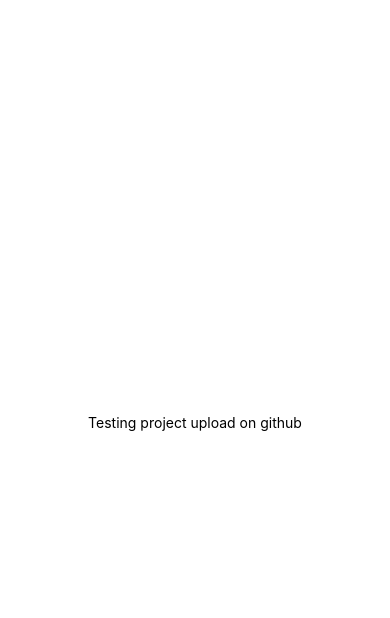
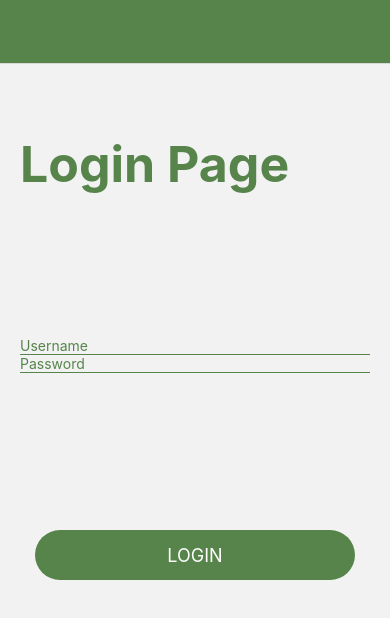
Before and after one commit to vault0904/FYP-23-S2-14-MOBILE, a React Native app: screen / in a window 390 px wide. Shown: the top 618 px of the page. Built offline with nearby package versions, Linux system fonts and the light colour scheme.

Commit message:
Updated codes

```diff
--- a/App.js
+++ b/App.js
@@ -1,20 +1,36 @@
-import { StatusBar } from 'expo-status-bar';
-import { StyleSheet, Text, View } from 'react-native';
+import * as React from 'react';
+import { NavigationContainer } from '@react-navigation/native';
+import { createStackNavigator } from '@react-navigation/stack';
+import LoginScreen from './components/Login';
+import BottomTabScreen from './components/BottomTab';
+
+
+const Stack = createStackNavigator();
+
+export const AppNavigator = () => (
+  <Stack.Navigator>
+      <Stack.Screen
+        name = "Login"
+        component={LoginScreen}
+        options={{
+          title: "",
+          headerStyle: {
+            backgroundColor: "#56844B"
+          }
+        }}
+      />
+      <Stack.Screen
+        name = "BottomTab"
+        component={BottomTabScreen}
+        options={{ headerShown: false }}
+      />
+  </Stack.Navigator>
+);
 
 export default function App() {
   return (
-    <View style={styles.container}>
-      <Text>Testing project upload on github</Text>
-      <StatusBar style="auto" />
-    </View>
+    <NavigationContainer>
+      <AppNavigator />
+    </NavigationContainer>
   );
 }
-
-const styles = StyleSheet.create({
-  container: {
-    flex: 1,
-    backgroundColor: '#fff',
-    alignItems: 'center',
-    justifyContent: 'center',
-  },
-});
--- /dev/null
+++ b/components/BottomTab.js
@@ -0,0 +1,69 @@
+import * as React from 'react';
+import { createBottomTabNavigator } from '@react-navigation/bottom-tabs';
+import HomeScreen from './teacher_module/HomeScreen';
+import PickupScreen from './teacher_module/PickupScreen';
+import ProfileScreen from './teacher_module/ProfileScreen';
+import ChatScreen from './teacher_module/ChatScreen';
+import MaterialCommunityIcons from 'react-native-vector-icons/MaterialCommunityIcons';
+
+const Tab = createBottomTabNavigator();
+
+
+export default function BottomTab() {
+    return (
+      <Tab.Navigator
+        initialRouteName="Home"
+        screenOptions={{
+            headerStyle: {
+                backgroundColor: '#56844B',
+            },
+            headerTintColor: '#FFFFFF',
+            headerTitleStyle: {
+                fontWeight: 'bold',
+            },
+            tabBarActiveTintColor: '#56844B',
+        }}
+      >
+        <Tab.Screen
+            name="Hello, Teacher GREATSTORM"
+            component={HomeScreen}
+            options={{
+                tabBarLabel: 'Home',
+                tabBarIcon: ({ color, size }) => (
+                    <MaterialCommunityIcons name="home" color={color} size={size} />
+                ),
+            }}
+        />
+        <Tab.Screen
+            name="Pickup"
+            component={PickupScreen}
+            options={{
+                tabBarLabel: 'Pickup',
+                tabBarIcon: ({ color, size }) => (
+                    <MaterialCommunityIcons name="account" color={color} size={size} />
+                ),
+            }}
+        />
+        <Tab.Screen
+            name="Chat"
+            component={ChatScreen}
+            options={{
+                tabBarLabel: 'Chat',
+                tabBarIcon: ({ color, size }) => (
+                    <MaterialCommunityIcons name="chat" color={color} size={size} />
+                ),
+            }}
+        />
+        <Tab.Screen
+            name="Profile"
+            component={ProfileScreen}
+            options={{
+                tabBarLabel: 'Profile',
+                tabBarIcon: ({ color, size }) => (
+                    <MaterialCommunityIcons name="cog" color={color} size={size} />
+                ),
+            }}
+        />
+      </Tab.Navigator>
+    );
+  }
--- /dev/null
+++ b/components/Login.js
@@ -0,0 +1,86 @@
+import React, { useState } from 'react';
+import {StyleSheet, View, Text, TextInput, TouchableOpacity} from 'react-native';
+
+
+const Login = ({navigation}) => {
+    const [username, setUsername] = useState('');
+    const [password, setPassword] = useState('');
+
+    return (
+        <View style={StyleSheet.container}>
+            <Text style={styles.title}>Login Page</Text>
+            <View style={styles.inputView}>
+                <TextInput
+                    style={styles.inputText}
+                    placeholder='Username'
+                    placeholderTextColor='#56844B'
+                    onChangeText={(username) => setUsername(username)}
+                />
+                <TextInput
+                    style={styles.inputText}
+                    placeholder='Password'
+                    placeholderTextColor='#56844B'
+                    secureTextEntry={true}
+                    onChangeText={(password) => setPassword(password)}
+                />
+            </View>
+            <TouchableOpacity
+                onPress={() => navigation.navigate('BottomTab')}
+                style={styles.loginBtn}
+            >
+                <Text style={styles.btnText}>LOGIN</Text>
+            </TouchableOpacity>
+        </View>
+    );
+}
+
+export default Login;
+
+
+const styles = StyleSheet.create({
+    container: {
+        flex: 1,
+        backgroundColor: 'white',
+        alignItems: 'center',
+        justifyContent: 'center',
+    },
+    title:{
+        marginTop: 50,
+        fontWeight: 'bold',
+        fontSize: 50,
+        color: '#56844B',
+        marginBottom: 100,
+        width: '80%',
+        padding:20
+    },
+    inputView:{
+        marginVertical: 16,
+        borderRadius:25,
+        height:50,
+        marginBottom:50,
+        justifyContent:"center",
+        padding:20
+    },
+    inputText:{
+        height:50,
+        borderBottomWidth: 1,
+        borderBottomColor: '#56844B',
+    },
+    loginBtn:{
+        backgroundColor: '#56844B',
+        marginVertical: 14,
+        borderRadius:25,
+        height:50,
+        alignItems:'center',
+        marginLeft: 35,
+        marginRight: 35,
+        marginTop:100,
+        marginBottom:50,
+    },
+    btnText:{
+        padding: 15,
+        color: '#ffffff',
+        fontSize: 18,
+        textAlign: 'center'
+    }
+})
--- /dev/null
+++ b/components/teacher_module/ChatScreen.js
@@ -0,0 +1,10 @@
+import React from 'react';
+import { View, Text } from 'react-native';
+
+const ChatScreen = () => (
+    <View style={{ flex: 1, justifyContent: 'center' }}>
+        <Text>Chat Page</Text>
+    </View>
+);
+
+export default ChatScreen;
--- /dev/null
+++ b/components/teacher_module/HomeScreen.js
@@ -0,0 +1,92 @@
+import React from 'react';
+import { View, Text, FlatList, StyleSheet, TouchableOpacity} from 'react-native';
+
+const DATA = [
+    {
+        id: 'bd7acbea-c1b1-46c2-aed5-3ad53abb28ba',
+        title: 'North gate will be under renovation from 3-5 June 2023, all children from North date will be send to East gate',
+    },
+    {
+        id: '3ac68afc-c605-48d3-a4f8-fbd91aa97f63',
+        title: "Early dismissal on 10 Oct 2023, Children's Day. Students will be released at 12:10pm",
+    },
+    {
+        id: '58694a0f-3da1-471f-bd96-145571e29d72',
+        title: 'Time slots for child pick up after remedial classes has been updated',
+    },
+]
+
+const Item = ({title}) => (
+    <View style={styles.item}>
+        <Text style={styles.title}>{title}</Text>
+    </View>
+);
+
+const Home = () => (
+    <View style={styles.container}>
+        <View style={styles.row}>
+          <Text style={styles.header}>Announcements</Text>
+          <TouchableOpacity key='View More'>
+            <Text style={styles.btnText}>View More</Text>
+          </TouchableOpacity>
+        </View>
+        <View style={styles.list}>
+        <FlatList
+          data={DATA}
+          renderItem={({item}) => <Item title={item.title} />}
+          keyExtractor={item => item.id}
+        />
+        </View>
+        <Text style={styles.header}>Gate assignment</Text>
+        <Text style={styles.gate}>WEST GATE</Text>
+    </View>
+);
+
+export default Home;
+
+const styles = StyleSheet.create({
+    container: {
+        flex: 1,
+    },
+    row: {
+        flexDirection: 'row',
+        flexWrap: 'wrap',
+    },
+    list: {
+        maxHeight: 300
+    },
+    item: {
+        backgroundColor: 'lightgrey',
+        padding: 20,
+        marginVertical: 8,
+        marginHorizontal: 16,
+        borderRadius: 25
+    },
+    title: {
+        fontSize: 14,
+        color: 'grey',
+        fontWeight: 'bold'
+    },
+    header: {
+        fontSize: 18,
+        fontWeight: 'bold',
+        color: '#56844B',
+        marginTop: 30,
+        marginBottom: 10,
+        marginLeft: 20
+    },
+    gate: {
+        fontSize: 24,
+        fontWeight: 'bold',
+        color: 'grey',
+        marginBottom: 10,
+        marginLeft: 20
+    },
+    btnText: {
+        fontSize: 12,
+        fontWeight: 'bold',
+        color: '#56844B',
+        marginTop: 50,
+        marginLeft: 150
+    }
+});
--- /dev/null
+++ b/components/teacher_module/PickupScreen.js
@@ -0,0 +1,10 @@
+import React from 'react';
+import { View, Text } from 'react-native';
+
+const PickupScreen = () => (
+    <View style={{ flex: 1, justifyContent: 'center' }}>
+        <Text>Pick up Page</Text>
+    </View>
+);
+
+export default PickupScreen;
--- /dev/null
+++ b/components/teacher_module/ProfileScreen.js
@@ -0,0 +1,10 @@
+import React from 'react';
+import { View, Text } from 'react-native';
+
+const ProfileScreen = () => (
+    <View style={{ flex: 1, justifyContent: 'center' }}>
+        <Text>Profile</Text>
+    </View>
+);
+
+export default ProfileScreen;
--- a/package.json
+++ b/package.json
@@ -9,10 +9,14 @@
     "web": "expo start --web"
   },
   "dependencies": {
+    "@react-navigation/bottom-tabs": "^6.5.7",
+    "@react-navigation/native": "^6.1.6",
+    "@react-navigation/stack": "^6.3.16",
     "expo": "~48.0.18",
     "expo-status-bar": "~1.4.4",
     "react": "18.2.0",
-    "react-native": "0.71.8"
+    "react-native": "0.71.8",
+    "react-native-vector-icons": "^9.2.0"
   },
   "devDependencies": {
     "@babel/core": "^7.20.0"
```
Also changed, not shown: 1 other file (tests, documents, lock files or other folders).
